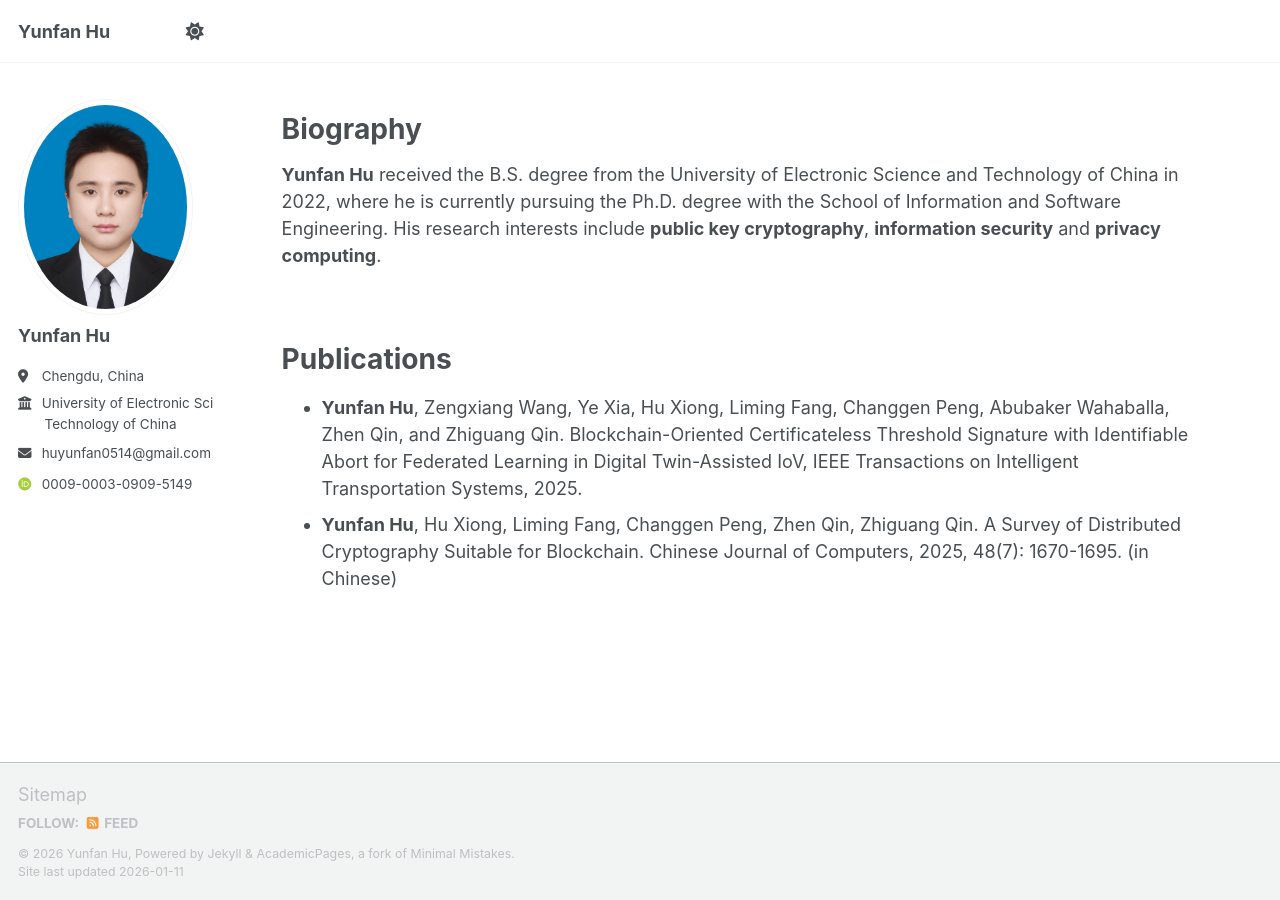
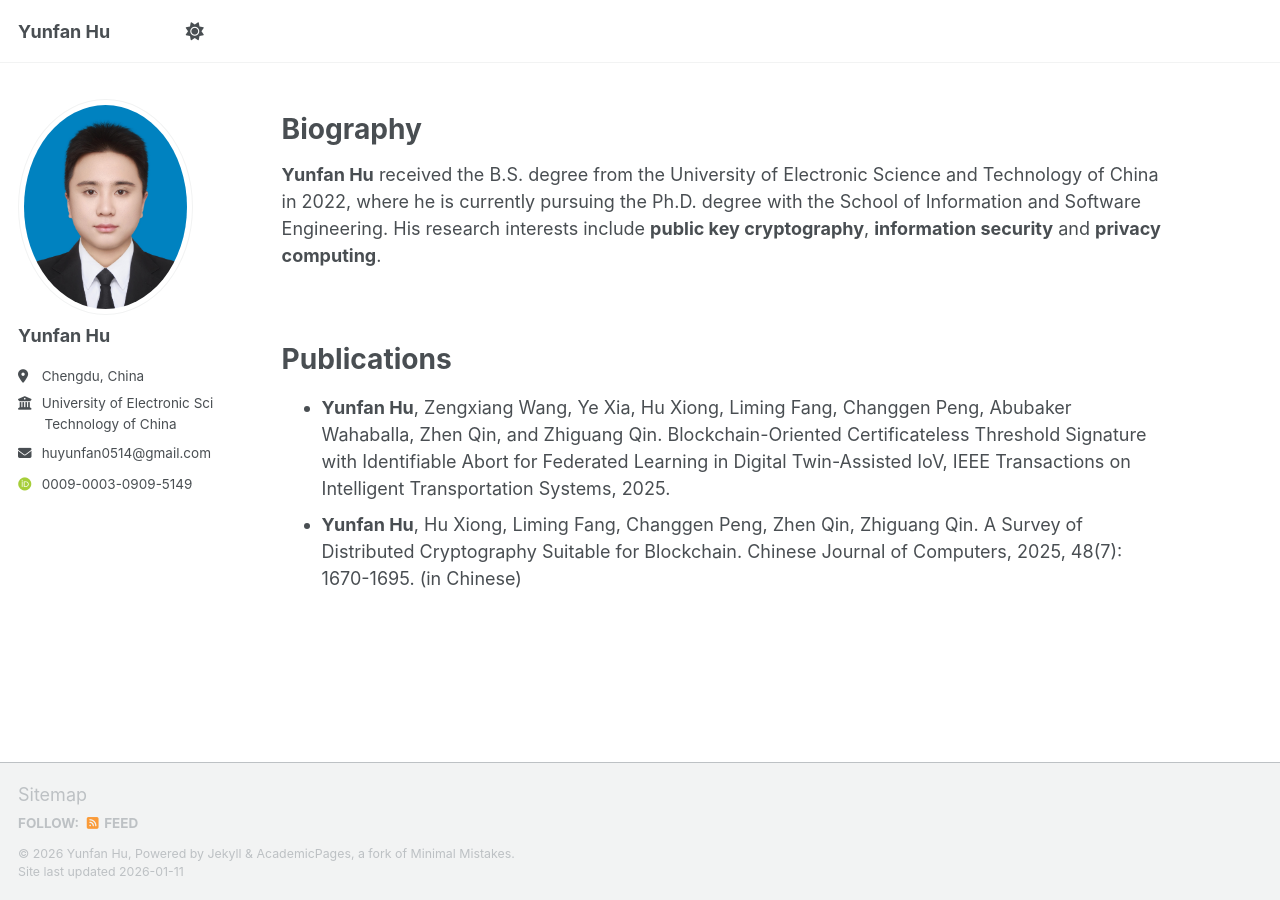
Before and after one commit to HYF0514/HYF0514.github.io, a Jekyll site: the page built from _pages/about.md, in a window 1280 px wide. Built offline with Jekyll 4.4.1, drawn with Linux system fonts in a browser that asks for light colours; some web fonts are replaced; a script bundle is joined from its source files by our own code; library files that are not in the unit come from our copies.

Commit message:
Update custom.css

```diff
--- a/assets/css/custom.css
+++ b/assets/css/custom.css
@@ -1,5 +1,5 @@
 @media (min-width: 57.8125em) {
   .page {
-  padding-right: 5%;
+  padding-right: 8%;
   }
 }
```
